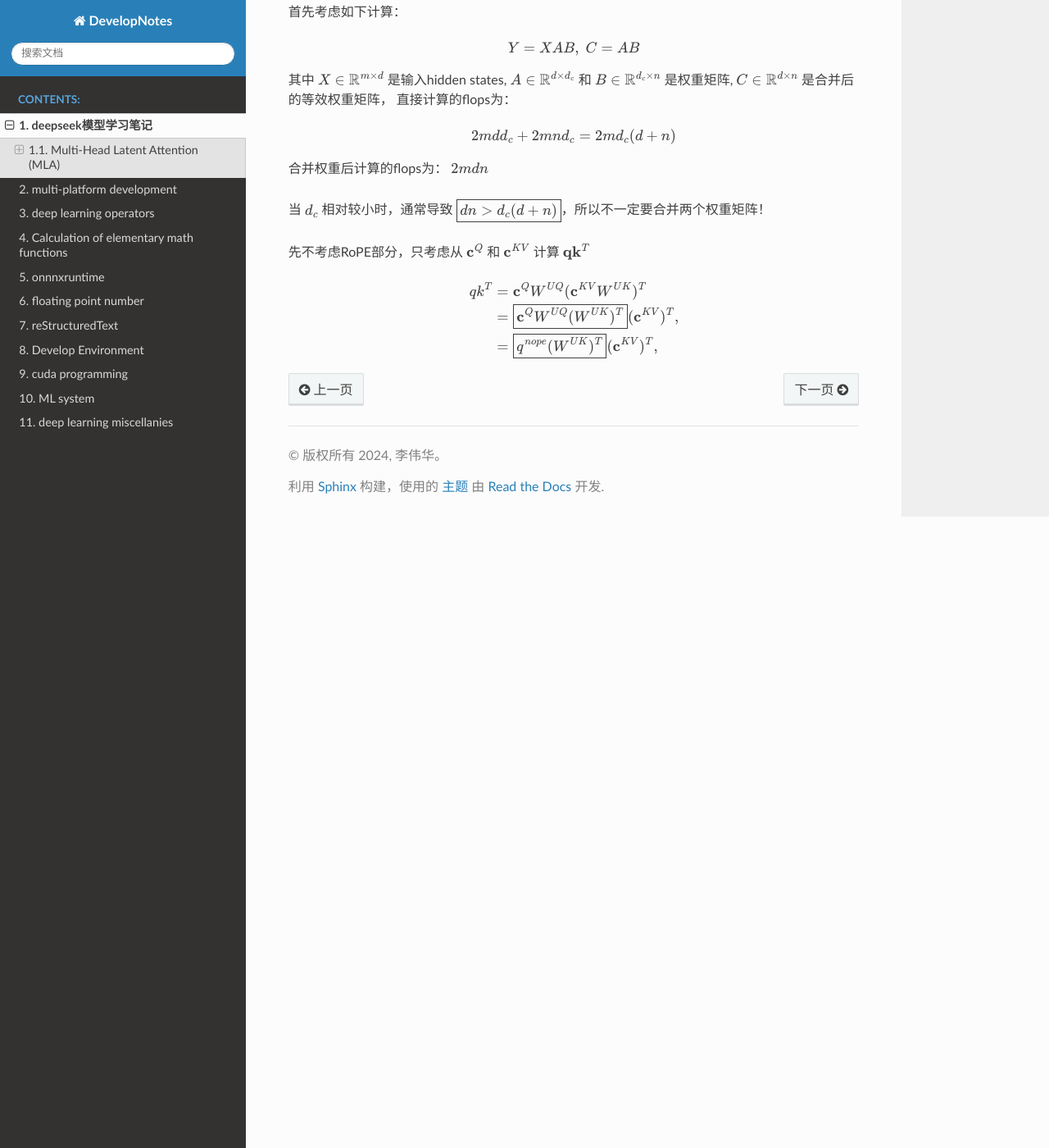
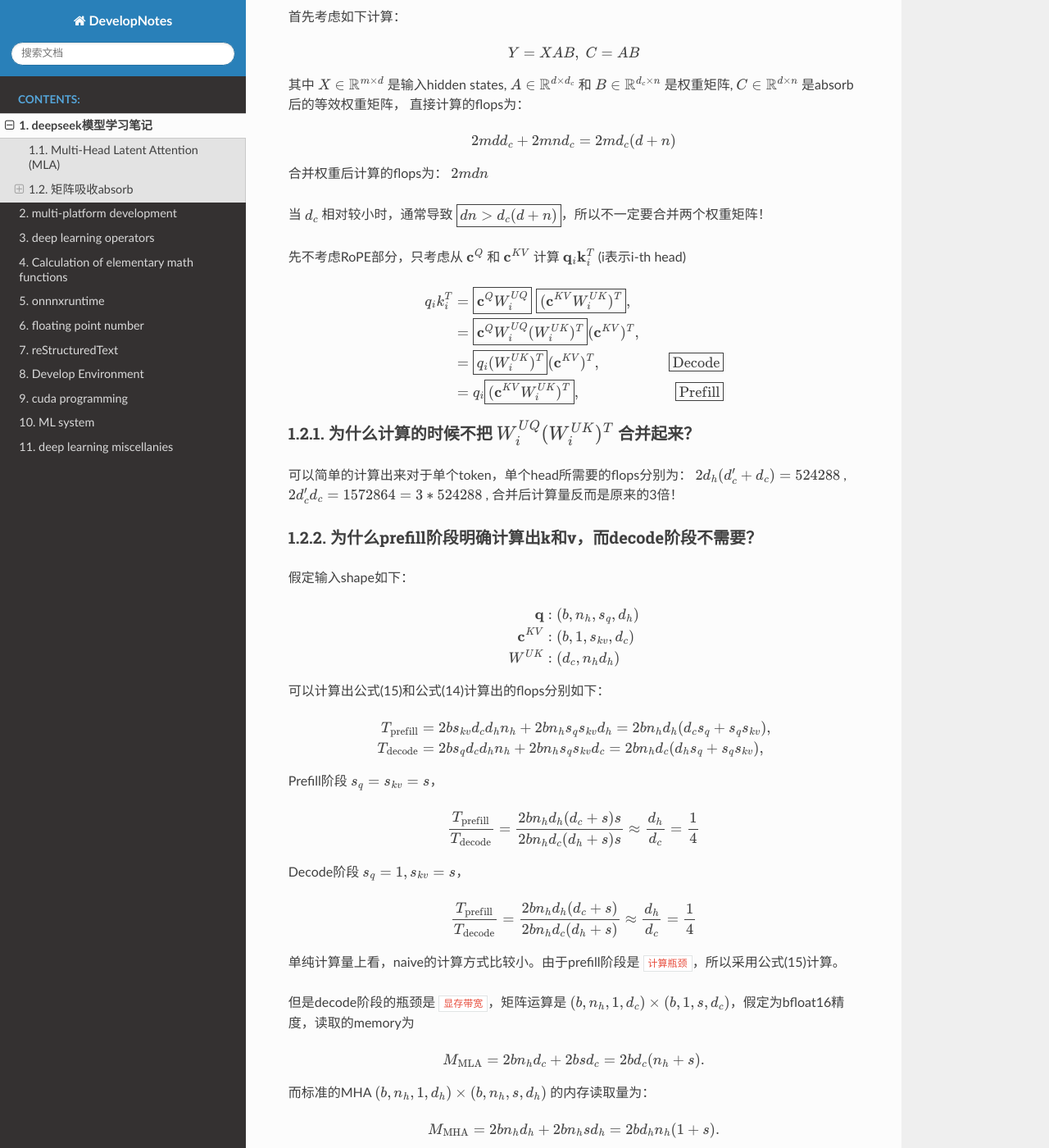
Before and after one commit to li-weihua/DevelopNotes, a Sphinx documentation site: the page built from docs/source/deepseek.rst, in a window 1280 px wide and 1400 px high, scrolled down 2206 px. Shown: the whole window at 82% size. Built offline with Sphinx 7.4.7 and the Read the Docs theme 3.1.0, drawn with Linux system fonts in a browser that asks for light colours; formulas are drawn with MathJax 3; some of the changed text lies outside the part shown.

Commit message:
deepseek update 2

```diff
--- a/docs/source/deepseek.rst
+++ b/docs/source/deepseek.rst
@@ -73,7 +73,7 @@ where :math:`W^{O} \in \mathbb{R}^{d_h n_h \times d}` denotes the output project
 
 
 矩阵吸收absorb
-------------------
+=================
 
 首先考虑如下计算：
 
@@ -81,7 +81,7 @@ where :math:`W^{O} \in \mathbb{R}^{d_h n_h \times d}` denotes the output project
     Y = X A B, \; C = A B
 
 其中 :math:`X\in \mathbb{R}^{m\times d}` 是输入hidden states, :math:`A \in \mathbb{R}^{d \times d_c}` 和 :math:`B \in \mathbb{R}^{d_c \times n}` 是权重矩阵,
-:math:`C\in \mathbb{R}^{d \times n}` 是合并后的等效权重矩阵， 直接计算的flops为：
+:math:`C\in \mathbb{R}^{d \times n}` 是absorb后的等效权重矩阵， 直接计算的flops为：
 
 .. math::
     2 m d d_c + 2 m n d_c = 2 m d_c (d + n)
@@ -91,11 +91,70 @@ where :math:`W^{O} \in \mathbb{R}^{d_h n_h \times d}` denotes the output project
 当 :math:`d_c` 相对较小时，通常导致 :math:`\boxed{d n \gt d_c (d + n)}`，所以不一定要合并两个权重矩阵！
 
 
-先不考虑RoPE部分，只考虑从 :math:`\mathbf{c}^Q` 和 :math:`\mathbf{c}^{KV}` 计算 :math:`\mathbf{q} \mathbf{k}^T`
+先不考虑RoPE部分，只考虑从 :math:`\mathbf{c}^Q` 和 :math:`\mathbf{c}^{KV}` 计算 :math:`\mathbf{q}_i \mathbf{k}_i^T` (i表示i-th head)
 
 .. math::
     \begin{align}
-    q k^T &= \mathbf{c}^{Q} W^{UQ} (\mathbf{c}^{KV} W^{UK})^T \\
-              &= \boxed{\mathbf{c}^{Q} W^{UQ} (W^{UK})^T} (\mathbf{c}^{KV})^T, \\
-              &= \boxed{q^{nope} (W^{UK})^T} (\mathbf{c}^{KV})^T, \\
+    q_i k_i^T &= \boxed{\mathbf{c}^{Q} W^{UQ}_i} \; \boxed{(\mathbf{c}^{KV} W^{UK}_i)^T}, \\
+              &= \boxed{\mathbf{c}^{Q} W^{UQ}_i (W^{UK}_i)^T} (\mathbf{c}^{KV})^T, & \\
+              &= \boxed{q_i (W^{UK}_i)^T} (\mathbf{c}^{KV})^T,  & \boxed{\textrm{Decode}} \\
+              &= q_i \boxed{(\mathbf{c}^{KV} W^{UK}_i)^T},  & \boxed{\textrm{Prefill}} \\
     \end{align}
+
+
+为什么计算的时候不把 :math:`W^{UQ}_i  (W^{UK}_i)^T` 合并起来？
+------------------------------------------------------------
+
+可以简单的计算出来对于单个token，单个head所需要的flops分别为： :math:`2 d_h (d_c^{\prime} + d_c) = 524288` , :math:`2 d_c^{\prime} d_c = 1572864 = 3 * 524288` ,
+合并后计算量反而是原来的3倍！
+
+
+为什么prefill阶段明确计算出k和v，而decode阶段不需要？
+----------------------------------------------------
+
+假定输入shape如下：
+
+.. math::
+    \begin{align*}
+    \mathbf{q} &: (b, n_h, s_q, d_h) \\
+    \mathbf{c}^{KV} &: (b, 1, s_{kv}, d_c) \\
+    W^{UK} &: (d_c, n_h d_h) \\
+    \end{align*}
+
+可以计算出公式(15)和公式(14)计算出的flops分别如下：
+
+.. math::
+    \begin{align*}
+    T_{\textrm{prefill}} &= 2 b s_{kv} d_c d_h n_h + 2 b n_h s_q s_{kv} d_h = 2 b n_h d_h (d_c s_q + s_q s_{kv}), \\
+    T_{\textrm{decode}} &= 2 b s_q d_c d_h n_h + 2 b n_h s_q s_{kv} d_c = 2 b n_h d_c (d_h s_q + s_q s_{kv}), \\
+    \end{align*}
+
+Prefill阶段 :math:`s_q = s_{kv} = s`，
+
+.. math::
+    \frac{T_{\textrm{prefill}}}{T_{\textrm{decode}}} = \frac{ 2 b n_h d_h (d_c + s) s}{2 b n_h d_c (d_h + s) s} \approx \frac{d_h}{d_c} = \frac{1}{4}
+
+
+Decode阶段 :math:`s_q = 1, s_{kv} = s`，
+
+.. math::
+    \frac{T_{\textrm{prefill}}}{T_{\textrm{decode}}} = \frac{ 2 b n_h d_h (d_c + s)}{2 b n_h d_c (d_h + s)} \approx \frac{d_h}{d_c} = \frac{1}{4}
+
+单纯计算量上看，naive的计算方式比较小。由于prefill阶段是 ``计算瓶颈``，所以采用公式(15)计算。
+
+但是decode阶段的瓶颈是 ``显存带宽``，矩阵运算是 :math:`(b, n_h, 1, d_c) \times (b, 1, s, d_c)`，假定为bfloat16精度，读取的memory为
+
+.. math::
+    M_{\textrm{MLA}} = 2 b n_h d_c + 2 b s d_c = 2 b d_c (n_h + s).
+
+而标准的MHA :math:`(b, n_h, 1, d_h)\times (b, n_h, s, d_h)` 的内存读取量为：
+
+.. math::
+    M_{\textrm{MHA}} = 2 b n_h d_h + 2 b n_h s d_h = 2 b d_h n_h (1 + s).
+
+内存读取比例为：
+
+.. math::
+    \frac{M_{\textrm{MLA}}}{M_{\textrm{MHA}}} = \frac{2 b d_c (n_h + s)}{2 b d_h n_h (1 + s)} = \frac{128 + s}{ 32 (1 + s)} \approx \frac{1}{32}.
+
+所以Decode阶段采用了MQA (Multi-Query Attention) 来计算。
```
